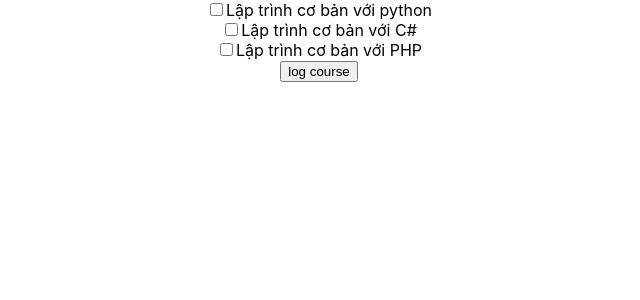
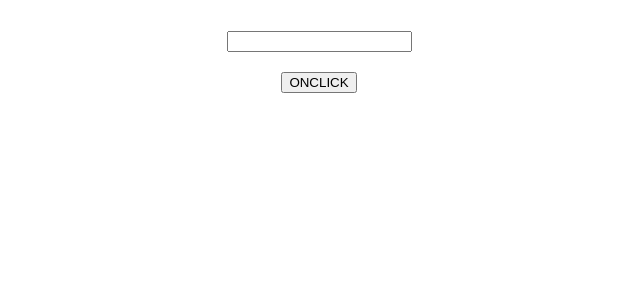
Before and after one commit to tuyen10a6/Learn-React, a React (Create React App) app: page / in a window 1280 px wide. Shown: the top 300 px of the page, without its empty margins (321-961 px from the left). Built offline with nearby package versions, Linux system fonts and the light colour scheme.

Commit message:
local storage todo list

```diff
--- a/src/App.js
+++ b/src/App.js
@@ -1,48 +1,56 @@
 import React from 'react';
 import {useState} from "react";
 
-function App() {
-    const courses = [
-        {
-            'id': '1',
-            'name': 'Lập trình cơ bản với python'
-        },
-        {
-            'id': '2',
-            'name': 'Lập trình cơ bản với C#'
-        },
-        {
-            'id': '3',
-            'name': 'Lập trình cơ bản với PHP'
+function App(key) {
+    const [value, setValue] = useState('');
+    const [listData, setListData] = useState(() => {
+        const storageData = JSON.parse(localStorage.getItem('listData'));
+        console.log(storageData);
+        if (storageData && storageData.length > 0) {
+            return storageData;
+        } else {
+            return [];
         }
-    ]
-    const [course, setCourse] = useState([]);
+    });
+    const changeValue = (event) => {
+        setValue(event.target.value);
+    }
 
-    const chooseCourse = (id) => {
-        setCourse((prevCourse) => {
-            const isCheck = course.includes(id);
-            if (isCheck) {
-                return course.filter(item => item !== id)
-            } else {
-                return [...prevCourse, id];
-            }
-        })
+    const addItem = () => {
+        if (value.trim() !== '') {
+            setListData((prevState) => {
+                localStorage.setItem('listData', JSON.stringify([...prevState, value]));
+                return [...prevState, value]
+            })
+
+            setValue('');
+        } else {
+            return alert('vui long nhap gia tri')
+        }
     }
-    console.log(course);
+
+    const removeItem = (index) => {
+        const newList = listData.filter((item, i) => i !== index)
+        localStorage.setItem('listData', JSON.stringify(newList));
+        setListData(newList)
+        return newList
+    }
     return (
-        <div style={{textAlign: 'center'}}>
-            {courses.map((item, index) => (<div key={index}>
-                <input
-                    checked={course.includes(item.id)}
-                    onChange={() => chooseCourse(item.id)}
-                    type='checkbox'/>
-                {item.name}
-            </div>))}
-            <div>
-                <button onClick={() => {
-                    console.log('id course: ', course);
-                }}> log course
-                </button>
+        <div style={{textAlign: 'center', marginTop: "30px"}} className={'root'}>
+            <input onChange={changeValue} value={value} type="text"/>
+            <br/>
+            <button onClick={addItem} style={{marginTop: "20px"}} className={'btn btn-submit'}>
+                ONCLICK
+            </button>
+            <div className={'list-data'}>
+                <ul>
+                    {listData.map((item, index) => (
+                        <li style={{listStyle: "none"}} key={index}>
+                            {item}
+                            <span onClick={() => removeItem(index)} style={{marginLeft: '15px'}}>X</span>
+                        </li>
+                    ))}
+                </ul>
             </div>
         </div>
     )
```
